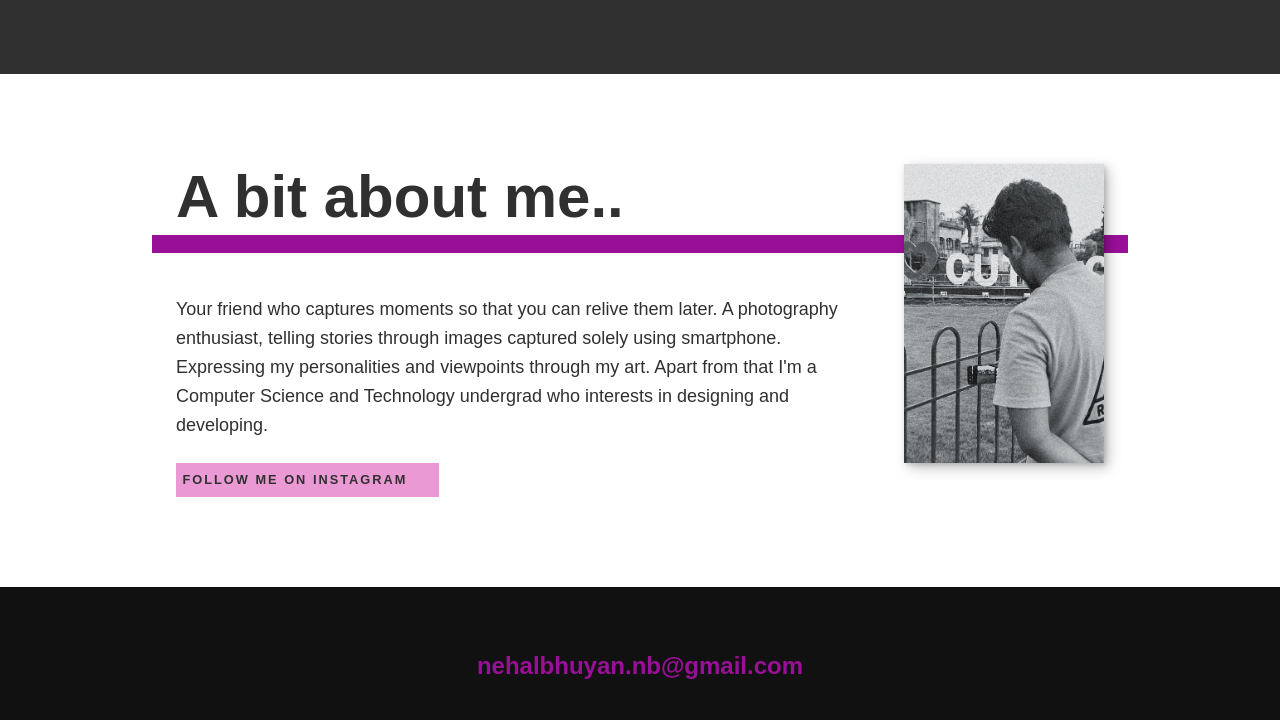
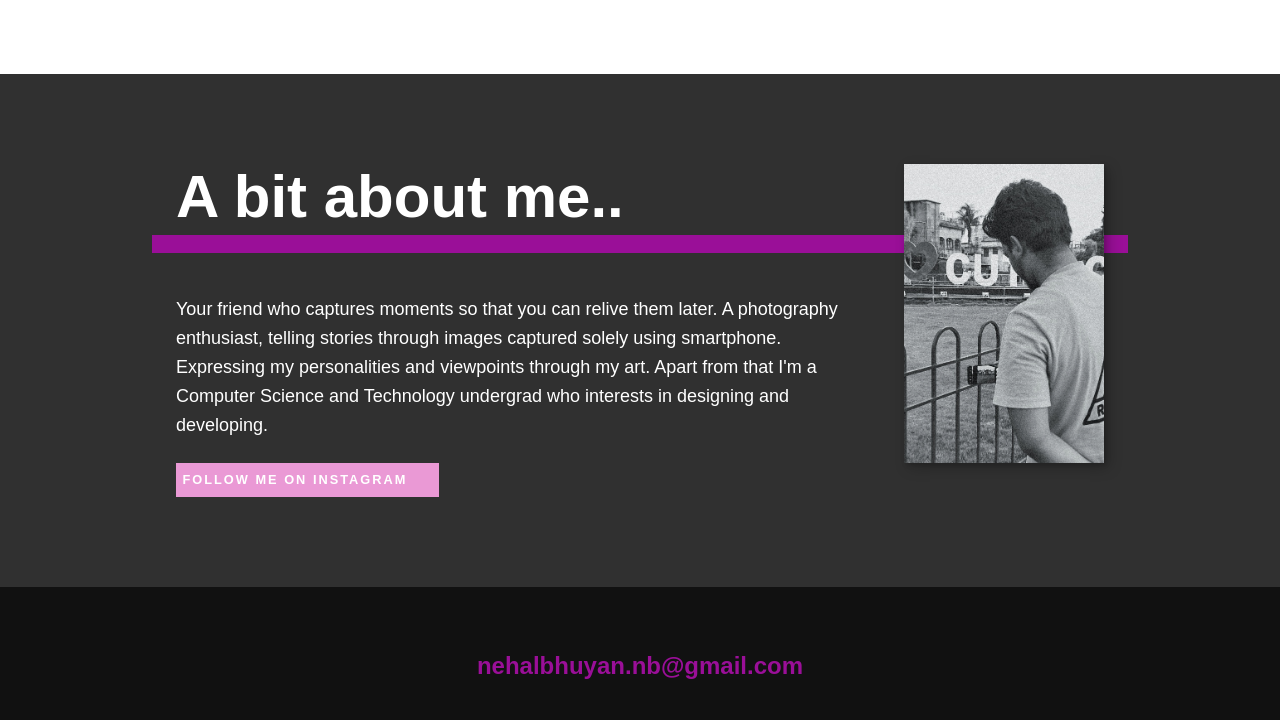
Before and after one commit to nehal-03/photography-portfolio, a plain HTML site: page index.html in a window 1280 px wide. Shown: the part 1801-2521 px from the top of the page. Drawn offline with nearby package versions, Linux system fonts and the light colour scheme.

Commit message:
Invertedd bg color

```diff
--- a/style.css
+++ b/style.css
@@ -11,8 +11,8 @@
   --fw-regular: 300;
   --fw-bold: 900;
 
-  --clr-light: #fff;
-  --clr-dark: #303030;
+  --clr-light: #303030;
+  --clr-dark: #fff;
   --clr-accent: #9a0f98;
 
   --fs-h1: 3rem;
```
